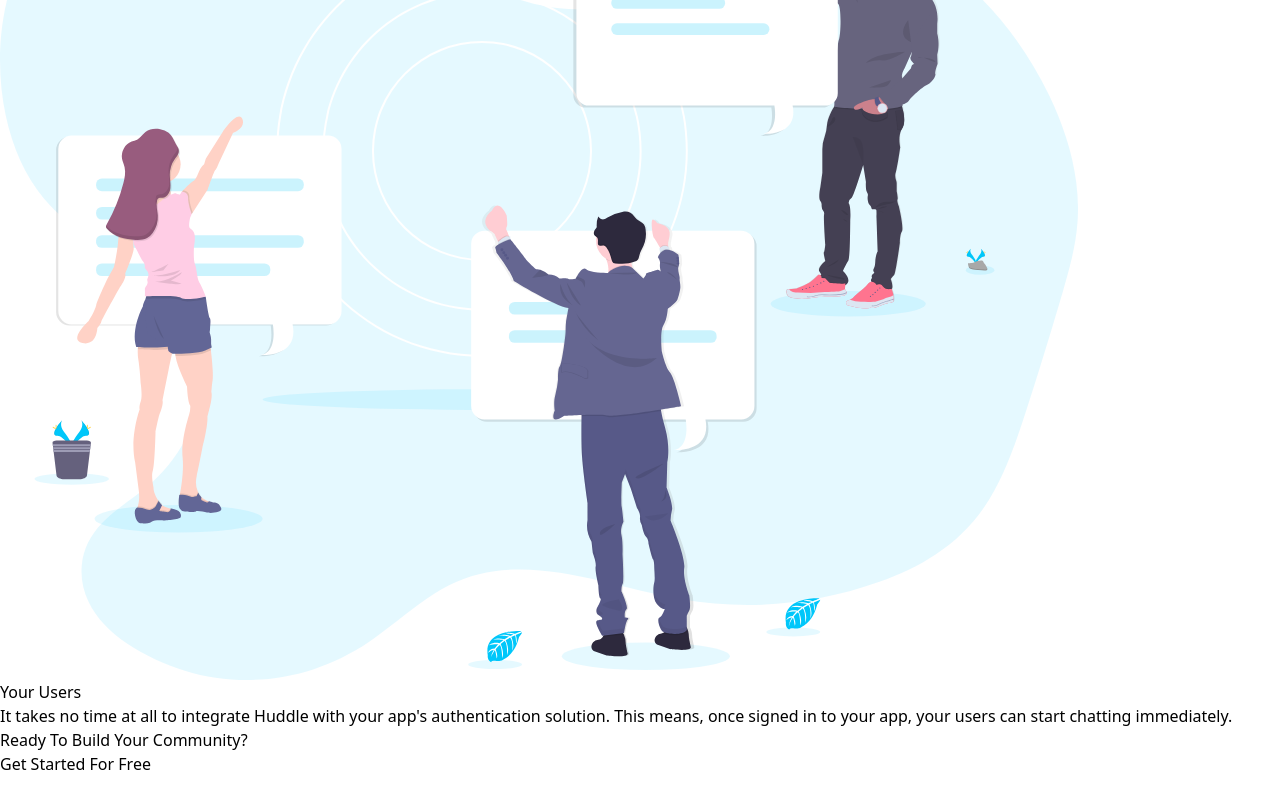
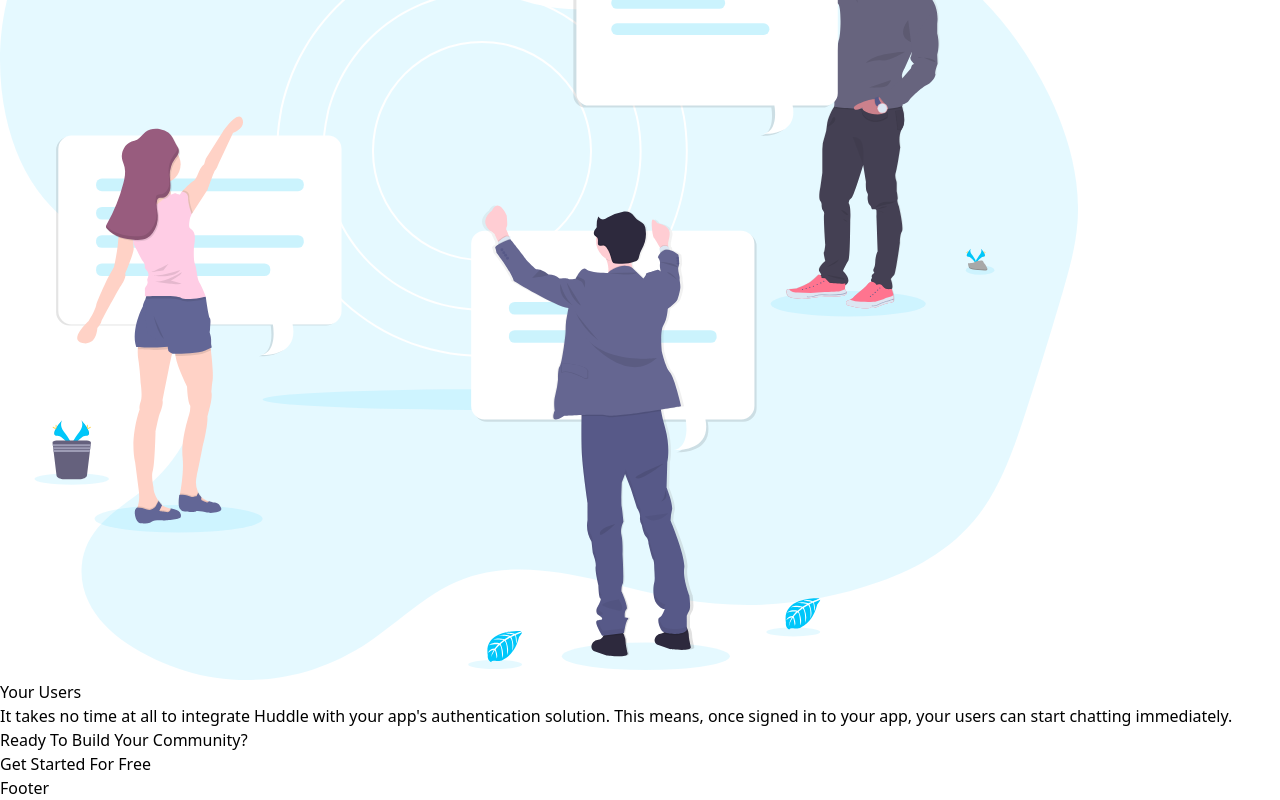
Before and after one commit to skyv26/huddle-landing-page-block, a React (Vite) app: page / in a window 1280 px wide. Shown: the part 2679-3479 px from the top of the page. Before the commit the page ends 3455 px from the top, so only its background shows below. Built offline with nearby package versions, Linux system fonts and the light colour scheme.

Commit message:
Add the `Footer` component and use the `semantics` tag

```diff
--- a/src/App.jsx
+++ b/src/App.jsx
@@ -1,12 +1,16 @@
 import React from 'react';
 import HeroSection from "./components/HeroSection";
 import FeatureSection from "./components/FeatureSection";
+import Footer from './components/Footer';
 
 const App = () => {
   return (
     <React.Fragment>
-      <HeroSection />
-      <FeatureSection />
+      <main>
+        <HeroSection />
+        <FeatureSection />
+      </main>
+      <Footer />
     </React.Fragment>
   );
 };
```
